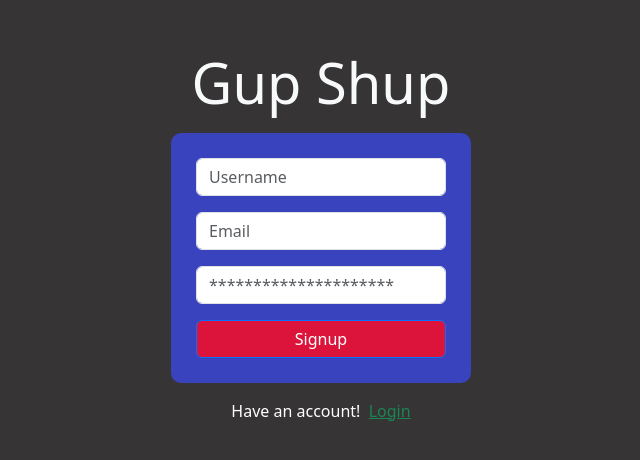
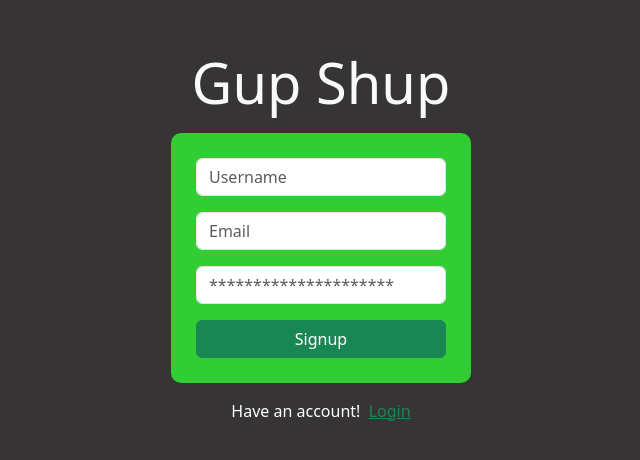
Before and after one commit to niyooshawebsites/chatSys, a React (Vite) app in the folder chatKaroFront/: page /signup in a window 1280 px wide. Shown: the part 164-624 px from the top of the page, without its empty margins (319-959 px from the left). Built offline with nearby package versions, Linux system fonts and the light colour scheme.

Commit message:
verfication email sent

```diff
--- a/chatKaroFront/src/components/login/Login.jsx
+++ b/chatKaroFront/src/components/login/Login.jsx
@@ -79,7 +79,7 @@ const Login = () => {
         <input
           type="submit"
           value="Login"
-          className="btn btn-primary login-btn"
+          className="btn btn-success login-btn"
         />
       </form>
       <div className="account-login d-flex align-items-center justify-content-between mt-3 text-white">
--- a/chatKaroFront/src/components/login/login.css
+++ b/chatKaroFront/src/components/login/login.css
@@ -10,12 +10,11 @@
 .login-form {
   width: 300px;
   padding: 25px;
-  background-color: rgb(58, 67, 190);
+  background-color: limegreen;
   border-radius: 10px;
 }
 
 .login-btn {
   display: block;
   width: 100%;
-  background-color: crimson;
 }
--- a/chatKaroFront/src/components/signup/Signup.jsx
+++ b/chatKaroFront/src/components/signup/Signup.jsx
@@ -78,7 +78,7 @@ const Signup = () => {
         <input
           type="submit"
           value="Signup"
-          className="btn btn-primary singup-btn"
+          className="btn btn-success singup-btn"
         />
       </form>
       <div className="account-login d-flex align-items-center justify-content-between mt-3 text-white">
--- a/chatKaroFront/src/components/signup/signup.css
+++ b/chatKaroFront/src/components/signup/signup.css
@@ -10,12 +10,11 @@
 .signup-form {
   width: 300px;
   padding: 25px;
-  background-color: rgb(58, 67, 190);
+  background-color: limegreen;
   border-radius: 10px;
 }
 
 .singup-btn {
   display: block;
   width: 100%;
-  background-color: crimson;
 }
```
Also changed, not shown: 2 other files (tests, documents, lock files or other folders).
